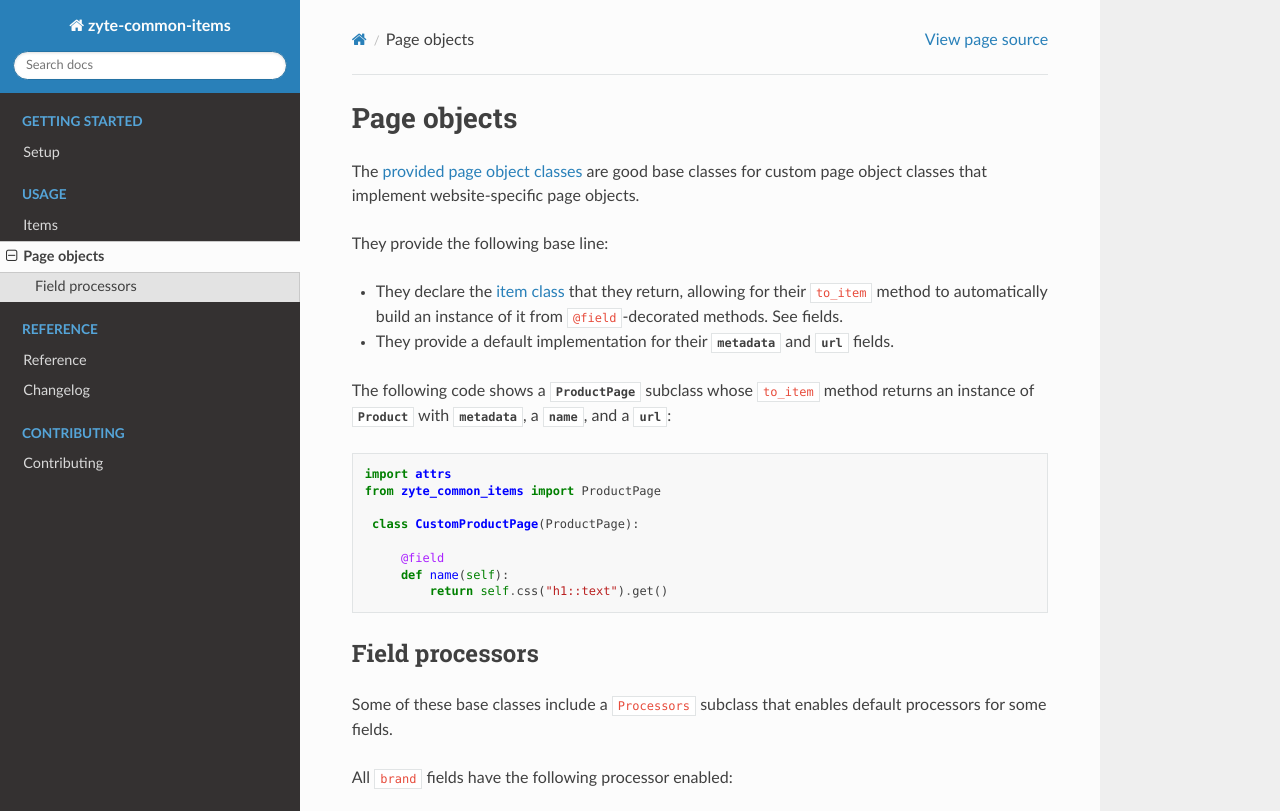
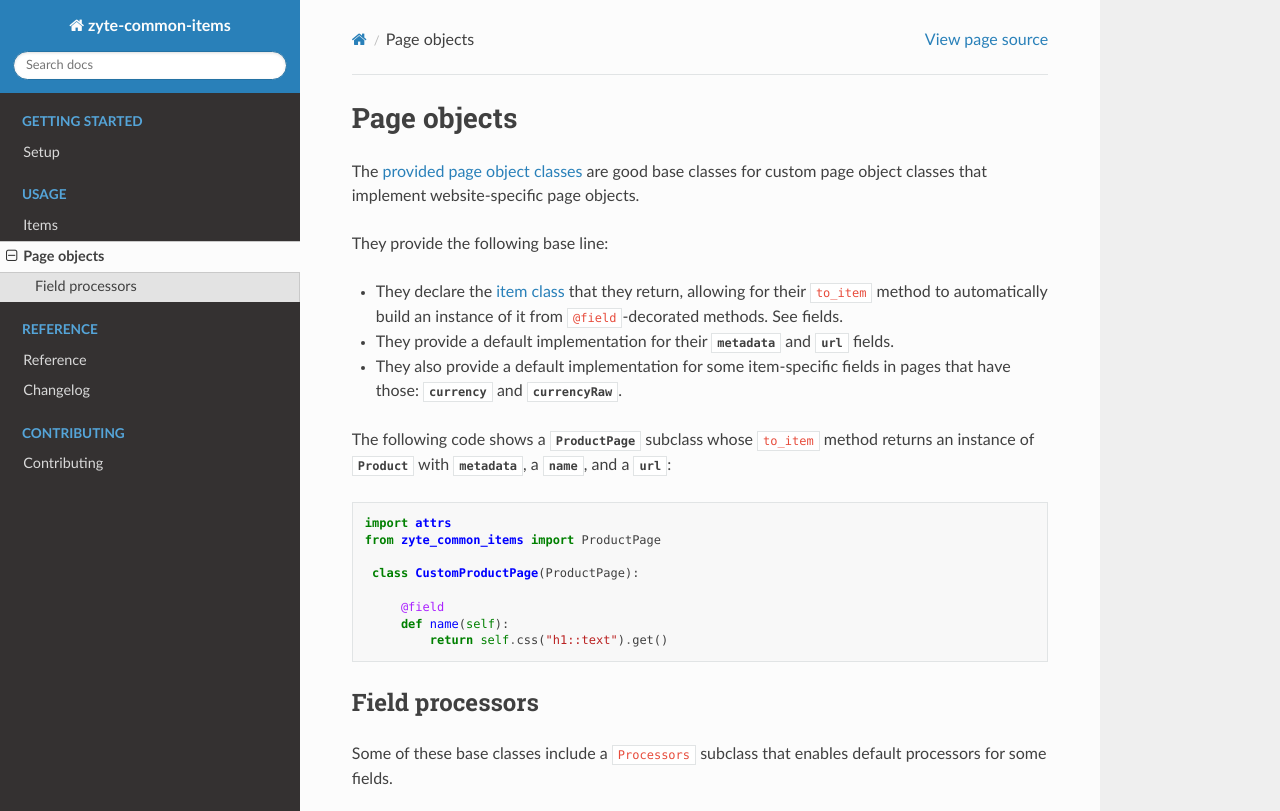
Before and after one commit to zytedata/zyte-common-items, a Sphinx documentation site: the page built from docs/usage/pages.rst, in a window 1280 px wide and 900 px high, cut to the strip 0-811 px from the top of the window. Built offline with Sphinx 7.4.7 and the Read the Docs theme 2.0.0, drawn with Linux system fonts in a browser that asks for light colours; the version number could not be read and is left out.

Commit message:
Extract PriceMixin.

```diff
--- a/docs/usage/pages.rst
+++ b/docs/usage/pages.rst
@@ -17,6 +17,10 @@ They provide the following base line:
 -   They provide a default implementation for their
     :attr:`~zyte_common_items.Page.metadata` and
     :attr:`~zyte_common_items.Page.url` fields.
+
+-   They also provide a default implementation for some item-specific fields in
+    pages that have those: :attr:`~zyte_common_items.pages.PriceMixin.currency` and
+    :attr:`~zyte_common_items.pages.PriceMixin.currencyRaw`.
 
 The following code shows a :class:`~zyte_common_items.ProductPage` subclass
 whose ``to_item`` method returns an instance of
```
Also changed, not shown: docs/reference/pages.rst (+11 -0 lines), 1 other file.
